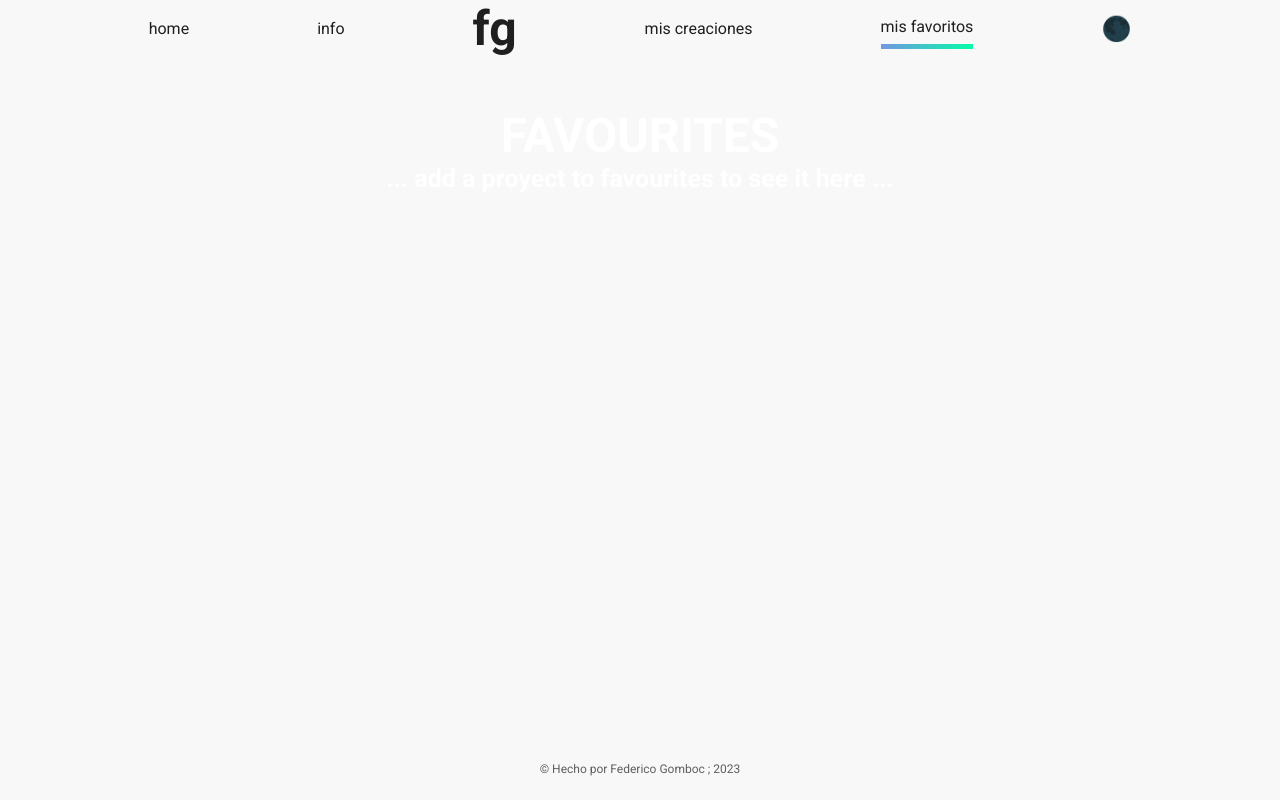
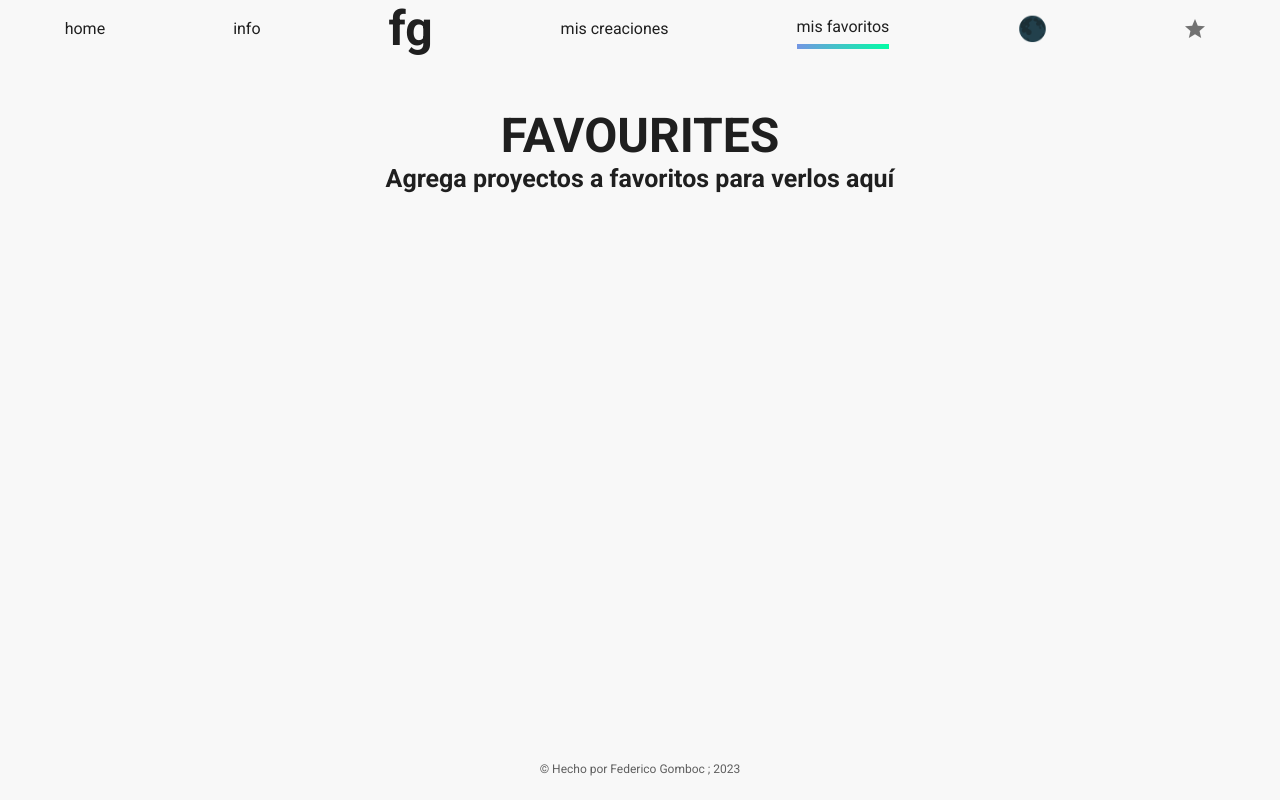
Before and after one commit to FedeGomboc/TP10-Portfolio, a React (Create React App) app: page /favoritos in a window 1280 px wide. Built offline with nearby package versions, Linux system fonts and the light colour scheme; the HTML template or start-up script is replaced by a standard one.

Commit message:
falta el form de footer

```diff
--- a/package.json
+++ b/package.json
@@ -5,7 +5,7 @@
   "dependencies": {
     "@emotion/react": "^11.9.0",
     "@emotion/styled": "^11.8.1",
-    "@mui/icons-material": "^5.6.2",
+    "@mui/icons-material": "^5.14.16",
     "@mui/material": "^5.6.3",
     "@testing-library/jest-dom": "^5.14.1",
     "@testing-library/react": "^11.2.7",
--- a/src/components/BaseLayout.js
+++ b/src/components/BaseLayout.js
@@ -46,7 +46,6 @@ export default function BaseLayout() {
             <Grid item>
                <Box component={'footer'} display={'flex'} flexDirection={'column'} alignItems={'center'}
                     py={'1.5rem'} sx={{opacity: 0.7}} width={'100%'}>
-
                   <p>&copy; Hecho por Federico Gomboc ; 2023</p>
                </Box>
             </Grid>
--- a/src/components/Navbar.js
+++ b/src/components/Navbar.js
@@ -4,6 +4,12 @@ import Toggler from "./home/Toggler";
 import {Link, useLocation} from "react-router-dom";
 import {Box} from "@mui/material";
 import {info} from "../info/Info";
+import { Badge } from '@mui/icons-material';
+import StarIcon from '@mui/icons-material/Star';
+import { IconButton } from '@mui/material';
+import StyledBadge from '@mui/material/Badge';
+import { FavoritosContext } from '../context/FavoritosContext';
+import { useContext } from 'react';
 
 const links = [
     {
@@ -35,6 +41,7 @@ const links = [
 ]
 
 export default function Navbar({darkMode, handleClick}) {
+    const {cantidadFavoritos } = useContext(FavoritosContext);
     const location = useLocation()
     const [active, setActive] = useState(location.pathname === '/' ? 'home' : location.pathname.slice(1, location.pathname.length));
 
@@ -55,6 +62,13 @@ export default function Navbar({darkMode, handleClick}) {
                 <li>
                     <Toggler darkMode={darkMode} handleClick={handleClick}/>
                 </li>
+                <li>
+                <IconButton aria-label="cart">
+                    <StyledBadge badgeContent={cantidadFavoritos} color="secondary">
+                        <StarIcon />
+                    </StyledBadge>
+                </IconButton>
+                </li>
             </Box>
         </Box>
     )
--- a/src/components/favoritos/Favoritos.js
+++ b/src/components/favoritos/Favoritos.js
@@ -3,6 +3,7 @@ import { FavoritosContext } from "../../context/FavoritosContext";
 import { Button } from "@mui/material";
 import PortfolioCard from "../portfolio/PortfolioCard";
 import { Container, Row, Col } from "react-bootstrap";
+import {Box, Grid} from "@mui/material";
 
 
 export default function Favoritos() {
@@ -11,48 +12,24 @@ export default function Favoritos() {
   return (
     <>
       <div className="container">
-        <div
-          style={{
-            display: "flex",
-            alignItems: "center",
-            flexDirection: "column",
-          }}
-        >
-          <h1
-            className="pt-5"
-            style={{ fontWeight: "bold", color: "white", marginTop: 50 }}
-          >
-            FAVOURITES
-          </h1>
-
+        <div style={{display: "flex", alignItems: "center", flexDirection: "column",}}>
+          <h1 className="pt-5" style={{ fontWeight: "bold", marginTop: 50 }}>FAVOURITES</h1>
           {cantidadFavoritos > 0 ? (
-            <Button
-              className="m-4"
-              onClick={() => ResetearFavoritos()}
-              variant="primary"
-            >
-              Borrar favoritos
-            </Button>
+            <Button className="m-4" onClick={() => ResetearFavoritos()} variant="primary">Borrar favoritos</Button>
           ) : (
-            <h1 className="pt-5" style={{ color: "white", fontSize: 25 }}>
-              ... add a proyect to favourites to see it here ...
+            <h1 className="pt-5" style={{fontSize: 25 }}>
+              Agrega proyectos a favoritos para verlos aquí
             </h1>
           )}
         </div>
-        <div className="row">
-          <Row style={{ justifyContent: "center", paddingBottom: "10px" }}>
-            {favoritos.map((project, index) => {
-              return (
-                <>
-                  <Col md={4} className="project-card">
-                  <PortfolioCard proyecto={project}/>
-                  </Col>
-                </>
-              );
-            })}
-          </Row>
+          <Grid container spacing={2} justifyContent="center" >
+            {favoritos.map((project, index) => (
+              <Grid item xs={12} md={6} key={index}>
+                <PortfolioCard proyecto={project} />
+              </Grid>
+            ))}
+          </Grid>
         </div>
-      </div>
     </>
   );
 }
--- a/src/components/portfolio/PortfolioCard.js
+++ b/src/components/portfolio/PortfolioCard.js
@@ -14,23 +14,10 @@ const { id } = useParams();
   const { image, live, source, title } = proyecto;
 
   return (
-    <Box
-      display={"flex"}
-      flexDirection={"column"}
-      justifyContent={"center"}
-      alignItems={"center"}
-    >
-      <Box component={"img"} src={image} alt={"mockup"} />
+    <Box display={"flex"} style={{height: "100%", width: "50%"}} flexDirection={"column"} justifyContent={"center"} alignItems={"center"}>
+      <Box style={{height: "100%", width: "50%"}} component={"img"} src={image} alt={"mockup"} />
       <h1 style={{ fontSize: "2rem" }}>{title}</h1>
-      <Box
-        className={"portfolio"}
-        display={"flex"}
-        flexDirection={"column"}
-        gap={"0.5rem"}
-        alignItems={"center"}
-        fontSize={"1.5rem"}
-        py={"2rem"}
-      >
+      <Box className={"portfolio"} display={"flex"} flexDirection={"column"} gap={"0.5rem"} alignItems={"center"} fontSize={"1.5rem"} py={"2rem"}>
         <Box p={1} border={"2px solid black"} borderRadius={"25px"}>
           <IconLink link={source} title={"Source Code"} icon={"fa fa-code"} />
         </Box>
--- a/src/context/FavoritosContext.js
+++ b/src/context/FavoritosContext.js
@@ -7,18 +7,27 @@ const FavoritosProvider = (props) => {
 
   let cantidadFavoritos = favoritos.length;
 
+  useEffect(() => {
+    if (localStorage.getItem("favoritos") != null) {
+      let storage = localStorage.getItem("favoritos");
+      setFavoritos(JSON.parse(storage));
+    }
+  }, []);
+
   const AgregarFavorito = (favorito) => {
-    console.log([...favoritos, favorito])
     setFavoritos([...favoritos, favorito]);
+    localStorage.setItem("favoritos", JSON.stringify([...favoritos, favorito]))
   };
 
   const ResetearFavoritos = () => {
     setFavoritos([]);
+    localStorage.removeItem("favoritos")
   };
 
   const BorrarFavorito = (deletedItem) => {
     let newArray = favoritos.filter((item) => item.id !== deletedItem.id);
     setFavoritos(newArray);
+    localStorage.setItem("favoritos", JSON.stringify(newArray));
   };
 
   return (
```
Also changed, not shown: 2 other files (tests, documents, lock files or other folders).
